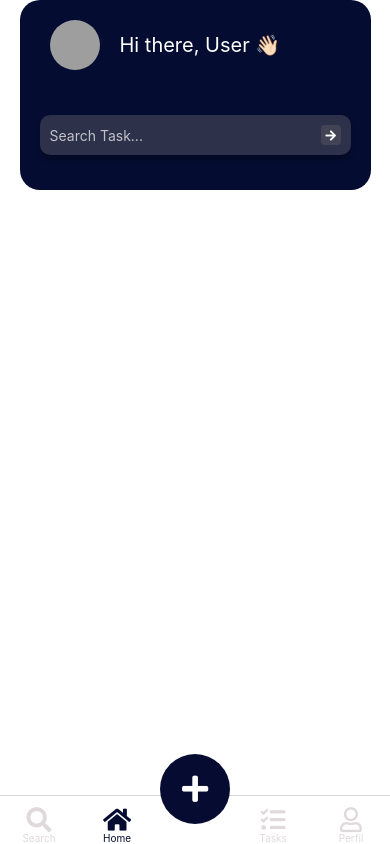
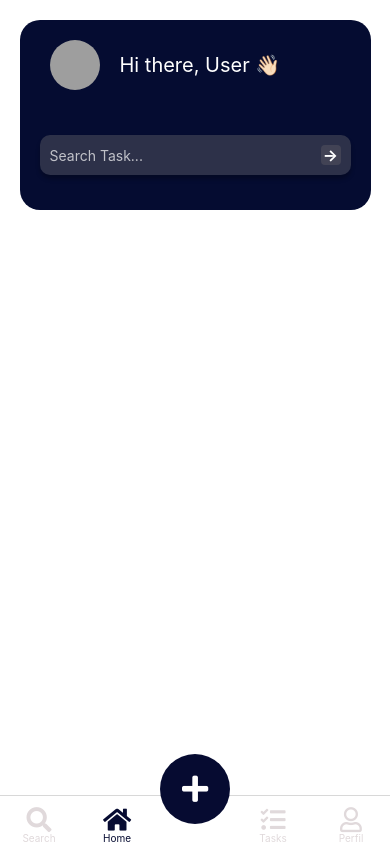
Before and after one commit to Carlosmedina06/Movietify, a React Native app: screen / in a window 390 px wide. Built offline with nearby package versions, Linux system fonts and the light colour scheme; grey boxes are pictures that could not be loaded.

Commit message:
update card user search input

```diff
--- a/src/components/CardUser/CardUser.jsx
+++ b/src/components/CardUser/CardUser.jsx
@@ -1,5 +1,4 @@
 import React, { useState } from 'react'
-import { FontAwesome5 } from '@expo/vector-icons'
 
 import {
   UserCard,
@@ -7,6 +6,7 @@ import {
   UserCardBody,
   UserCardHeader,
   UserCardInput,
+  UserCardInputArrow,
   UserCardInputIcon,
   UserCardTitle,
 } from './CardUserStyle'
@@ -36,7 +36,7 @@ const CardUser = () => {
           onSubmitEditing={handlePress}
         />
         <UserCardInputIcon onPress={handlePress}>
-          <FontAwesome5 color="#fff" name="arrow-right" />
+          <UserCardInputArrow>→</UserCardInputArrow>
         </UserCardInputIcon>
       </UserCardBody>
     </UserCard>
--- a/src/components/CardUser/CardUserStyle.js
+++ b/src/components/CardUser/CardUserStyle.js
@@ -3,6 +3,7 @@ import styled from 'styled-components/native'
 export const UserCard = styled.View`
   width: 90%;
   height: 190px;
+  margin: 20px 0;
   background-color: #050c31;
   border-radius: 20px;
   padding: 10px 20px 0px 20px;
@@ -45,10 +46,16 @@ export const UserCardInputIcon = styled.TouchableOpacity`
   width: 20px;
   height: 20px;
   position: absolute;
-  padding: 4px 5px;
+  align-items: center;
+  justify-content: center;
   right: 10px;
   top: 45px;
   background-color: rgba(89, 88, 98, 0.48);
   border-radius: 4px;
   drop-shadow(0px 4px 4px rgba(0, 0, 0, 0.25));
 `
+export const UserCardInputArrow = styled.Text`
+  color: #fff;
+  font-size: 16px;
+  font-weight: bold;
+`
```
